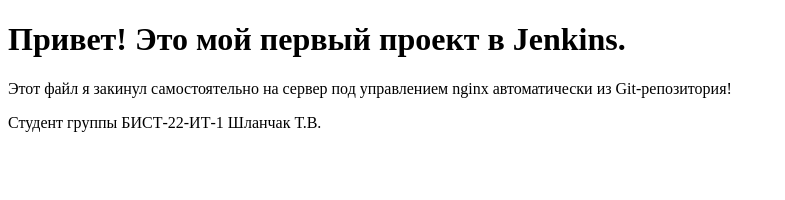
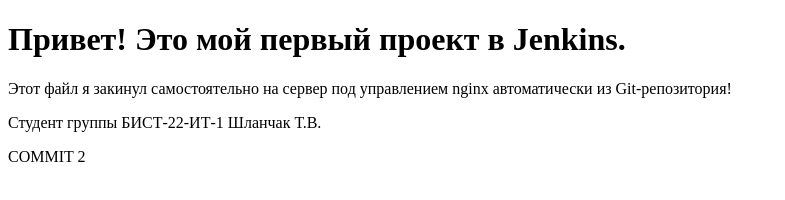
Before and after one commit to silverblade16/devops-lab5-shlanchak-t, a plain HTML site: page index.html in a window 1280 px wide. Shown: the whole page, without its empty margins (0-785 px from the left). Drawn offline with Linux system fonts and the light colour scheme.

Commit message:
commit 2

```diff
--- a/index.html
+++ b/index.html
@@ -8,5 +8,6 @@
     <h1>Привет! Это мой первый проект в Jenkins.</h1>
     <p>Этот файл я закинул самостоятельно на сервер под управлением nginx автоматически из Git-репозитория!</p>
     <p>Студент группы БИСТ-22-ИТ-1 Шланчак Т.В.</p>
+    <p color="red">COMMIT 2</p>
 </body>
 </html>
```
